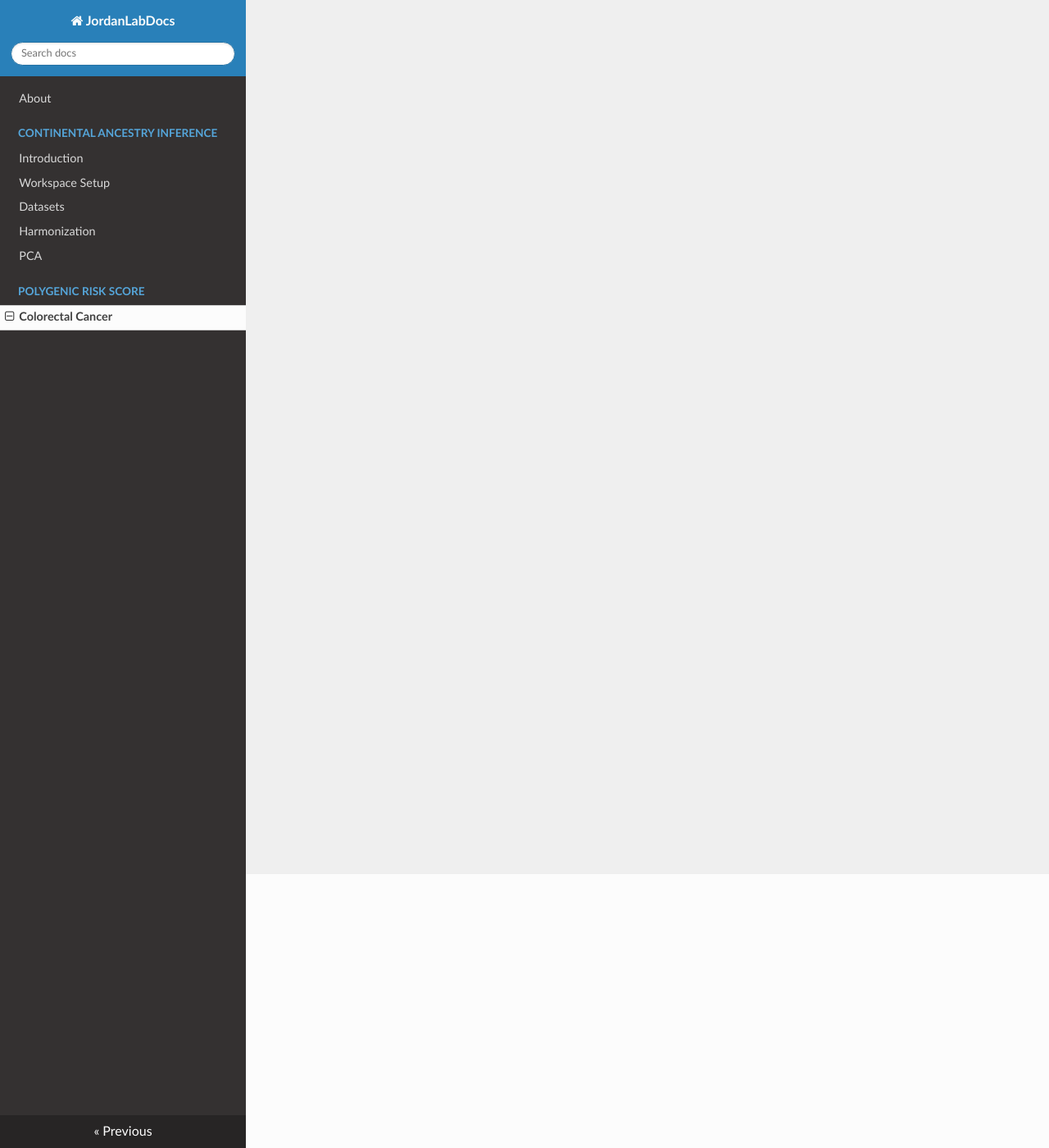
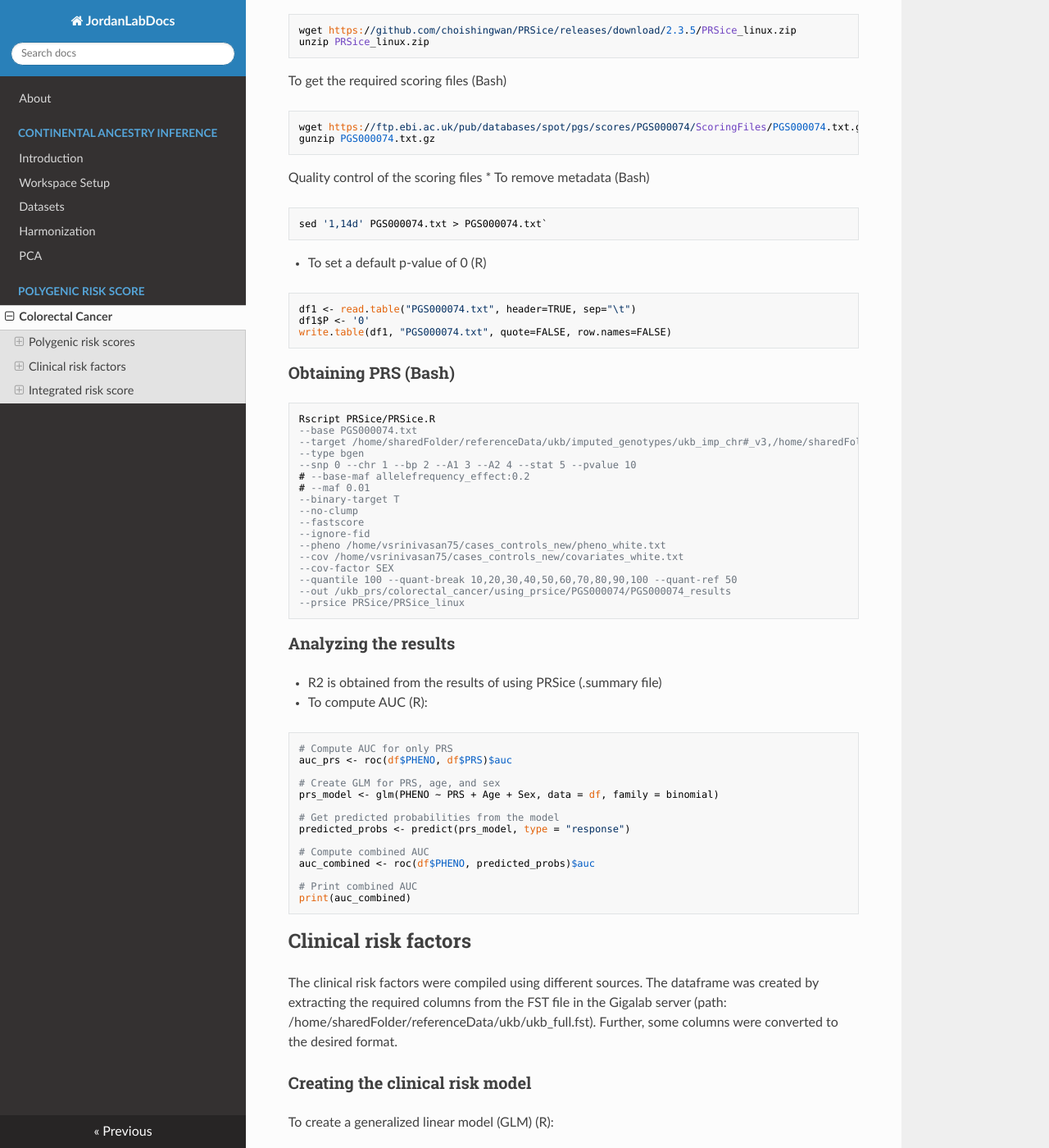
Before and after one commit to ikingjordan3/JordanLabDocs, an MkDocs documentation site: the page built from docs/colorectal-cancer.md, in a window 1280 px wide and 1400 px high, scrolled down 334 px. Shown: the whole window at 82% size. Built offline with MkDocs 1.6.1, drawn with Linux system fonts in a browser that asks for light colours; nearby versions of some CDN libraries; some of the changed text lies outside the part shown.

Commit message:
Update colorectal-cancer.md

````diff
--- a/docs/colorectal-cancer.md
+++ b/docs/colorectal-cancer.md
@@ -1 +1,168 @@
-# PRS
+# [Developing an Integrated Risk Prediction Tool for Colorectal Cancer](https://jordan-lab.gitbook.io/irt-for-crc/)
+
+## Polygenic risk scores
+
+### Setting up PRSice
+To install PRSice (Bash)
+```
+wget https://github.com/choishingwan/PRSice/releases/download/2.3.5/PRSice_linux.zip
+unzip PRSice_linux.zip
+```
+To get the required scoring files (Bash)
+```
+wget https://ftp.ebi.ac.uk/pub/databases/spot/pgs/scores/PGS000074/ScoringFiles/PGS000074.txt.gz
+gunzip PGS000074.txt.gz
+```
+Quality control of the scoring files
+* To remove metadata (Bash)
+```
+sed '1,14d' PGS000074.txt > PGS000074.txt`
+```
+* To set a default p-value of 0 (R)
+```
+df1 <- read.table("PGS000074.txt", header=TRUE, sep="\t")
+df1$P <- '0'
+write.table(df1, "PGS000074.txt", quote=FALSE, row.names=FALSE)
+```
+
+### Obtaining PRS (Bash)
+```
+Rscript PRSice/PRSice.R
+--base PGS000074.txt
+--target /home/sharedFolder/referenceData/ukb/imputed_genotypes/ukb_imp_chr#_v3,/home/sharedFolder/referenceData/ukb/imputed_genotypes/ukb_imp_chr1_v3.sample
+--type bgen
+--snp 0 --chr 1 --bp 2 --A1 3 --A2 4 --stat 5 --pvalue 10
+# --base-maf allelefrequency_effect:0.2
+# --maf 0.01
+--binary-target T
+--no-clump
+--fastscore
+--ignore-fid
+--pheno /home/vsrinivasan75/cases_controls_new/pheno_white.txt
+--cov /home/vsrinivasan75/cases_controls_new/covariates_white.txt
+--cov-factor SEX
+--quantile 100 --quant-break 10,20,30,40,50,60,70,80,90,100 --quant-ref 50
+--out /ukb_prs/colorectal_cancer/using_prsice/PGS000074/PGS000074_results
+--prsice PRSice/PRSice_linux
+```
+
+### Analyzing the results
+* R2 is obtained from the results of using PRSice (.summary file)
+* To compute AUC (R):
+```
+# Compute AUC for only PRS
+auc_prs <- roc(df$PHENO, df$PRS)$auc
+
+# Create GLM for PRS, age, and sex
+prs_model <- glm(PHENO ~ PRS + Age + Sex, data = df, family = binomial)
+
+# Get predicted probabilities from the model
+predicted_probs <- predict(prs_model, type = "response")
+
+# Compute combined AUC
+auc_combined <- roc(df$PHENO, predicted_probs)$auc
+
+# Print combined AUC
+print(auc_combined)
+```
+
+## Clinical risk factors
+The clinical risk factors were compiled using different sources. The dataframe was created by extracting the required columns from the FST file in the Gigalab server (path: /home/sharedFolder/referenceData/ukb/ukb_full.fst). Further, some columns were converted to the desired format.
+
+### Creating the clinical risk model
+To create a generalized linear model (GLM) (R):
+```
+model_clinical <- glm(PHENO ~ Age + Sex + height + weight + physical_activity + meat + smoking + alcohol + father_cancer + mother_cancer + sibling_cancer + polyps + crohns_disease + ulcerative_colitis, data = merged_df, family = binomial)
+```
+
+### R-squared (R2)
+R-squared can only be obtained for a linear model, so we perform linear regression as follows (R):
+```
+# Create a model using linear regression
+clinical_model <- lm(PHENO ~ Age + Sex + height + weight + physical_activity + meat + smoking + alcohol + father_cancer + mother_cancer + sibling_cancer + polyps + crohns_disease + ulcerative_colitis, data = merged_df, family = binomial)
+
+# Compute R2
+clinical_rsq <- summary(clinical_model)$r.squared
+
+# Print R2
+print(clinical_rsq)
+```
+
+### Area under the curve (AUC)
+To compute AUC (R):
+```
+# Get predicted probabilities
+probs_clinical <- predict(model_clinical, type = "response", newdata = merged_df)
+
+# Compute AUC
+auc_clinical <- roc(merged_df$PHENO, predict(model_clinical, type = "response"))$auc
+
+# Print AUC
+print(auc_clinical)
+```
+
+## Integrated risk score
+To create the integrated clinical-polygenic model using GLM (R):
+```
+model <- glm(PHENO ~ PRS + Age + Sex + height + weight + physical_activity + meat + smoking + alcohol + father_cancer + mother_cancer + sibling_cancer + polyps + crohns_disease + ulcerative_colitis, data = merged_df, family = binomial)
+summary(model)
+```
+
+### Downsizing the number of predictors
+To perform stepwise regression to generate the best model with only the most necessary predictors (R):
+```
+# Create a new GLM model to bypass the error about number of rows changing
+model1 <- glm(PHENO ~ PRS + Age + Sex + height + weight + physical_activity + meat + smoking + alcohol + father_cancer + mother_cancer + sibling_cancer + polyps + crohns_disease + ulcerative_colitis, data = model_1$model, family = binomial)
+
+# Run stepwise regression
+sml1 <- step(model1)
+
+# View summary of model
+summary(sml1)
+
+# Print formula
+print(formula(sml1))
+```
+
+### Finding the number of extra information added by PRS (R)
+
+* To compute incremental R2:
+```
+# Create a model using linear regression
+integrated_model <- lm(PHENO ~ PRS + Age + Sex + height + weight + physical_activity + meat + smoking + alcohol + father_cancer + mother_cancer + sibling_cancer + polyps + crohns_disease + ulcerative_colitis, data = merged_df, family = binomial)
+
+# Compute integrated R2
+integrated_rsq <- summary(integrated_model)$r.squared
+
+# Print incremental R2
+incremental_rsq <- integrated_rsq - clinical_rsq
+```
+* To compute net reclassification index (NRI):
+```
+# Predict probabilities for integrated model
+probs_integrated <- predict(model, type = "response", newdata = merged_df)
+
+# Categorize individuals into risk categories based on the predicted probabilities
+categories_without_PRS <- cut(probs_clinical, breaks = c(-Inf, 0.5, Inf), labels = c("Low", "High"))
+categories_with_PRS <- cut(probs_integrated, breaks = c(-Inf, 0.5, Inf), labels = c("Low", "High"))
+
+# Create a contingency table of predicted risk categories
+contingency_table <- table(categories_clinical, categories_integrated)
+
+# Calculate NRI
+NRI <- (sum(contingency_table[1] + contingency_table[2]) - sum(contingency_table[3] + contingency_table[4])) / sum(contingency_table)
+
+# Print NRI
+print(NRI)
+```
+* To compute deltaAUC:
+```
+# Compute AUC for the integrated model
+auc_integrated <- roc(merged_df$PHENO, predict(model), type = "response"))$auc
+
+# Compute deltaAUC
+delta_AUC <- auc_integrated - auc_clinical
+
+# Print deltaAUC
+print(delta_AUC)
+```
````
